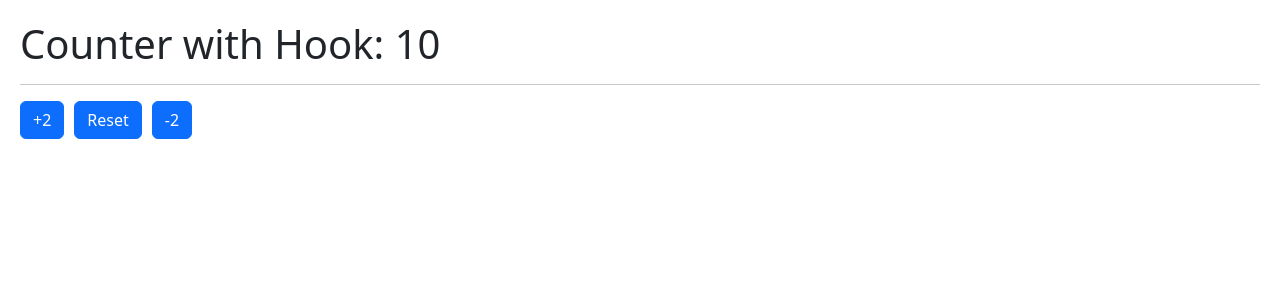
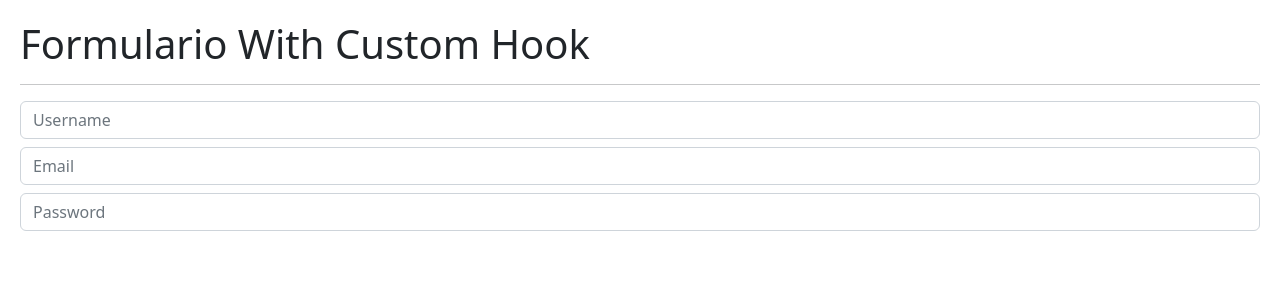
Before and after one commit to margaritaigle/react-course-HooksApp, a React (Vite) app: page / in a window 1280 px wide. Shown: the top 300 px of the page. Built offline with nearby package versions, Linux system fonts and the light colour scheme.

Commit message:
FormWithCustomHooks

```diff
--- /dev/null
+++ b/src/02-useEffect/FormWithCustomHook.jsx
@@ -0,0 +1,44 @@
+import { useEffect } from "react";
+import { useForm } from "../hooks/useForm";
+
+
+export const FormWithCustomHook = () => {
+
+    const { formState, onInputChange, username, email, password} = useForm({
+        username: '',
+        email: '',
+        password: '',
+    })
+
+    // const { username, email, password } = formState;
+
+  return (
+    <>
+        <h1>Formulario With Custom Hook</h1>
+        <hr/>
+
+        <input
+            type="text"
+            className="form-control"
+            placeholder="Username"
+            name="username"
+            value={ username }
+            onChange={onInputChange} />
+        <input
+            type="email"
+            className="form-control mt-2"
+            placeholder="Email"
+            name="email"
+            value={ email }
+            onChange={onInputChange} />
+        <input
+            type="passwoerd"
+            className="form-control mt-2"
+            placeholder="Password"
+            name="password"
+            value={ password }
+            onChange={onInputChange} />
+
+    </>
+  )
+}
--- /dev/null
+++ b/src/02-useEffect/SimpleForm.jsx
@@ -0,0 +1,58 @@
+import { useState, useEffect } from "react";
+import { Message } from "./Message";
+
+
+export const SimpleForm = () => {
+    const [formState, setFormState] = useState({
+        username: '',
+        email: '',
+    });
+
+    const { username, email } = formState;
+
+    const onInputChange = ({target}) => {
+        const { name, value } = target;
+        setFormState({
+            ...formState,
+            [ name ]: value,
+        });
+    }
+
+    useEffect(() => {
+        // console.log('use effect')
+      }, []);
+
+    useEffect(() => {
+    //   console.log('formState changed')
+    }, [formState]);
+
+    useEffect(() => {
+        // console.log('email changed')
+      }, [email]);
+
+  return (
+    <>
+        <h1>Formulario Simple</h1>
+        <hr/>
+
+        <input
+            type="text"
+            className="form-control"
+            placeholder="Username"
+            name="username"
+            value={username}
+            onChange={onInputChange} />
+        <input
+            type="email"
+            className="form-control mt-2"
+            placeholder="usuario@gmail.com"
+            name="email"
+            value={email}
+            onChange={onInputChange} />
+
+        {
+            (username === 'maguigle') && <Message />
+        }
+    </>
+  )
+}
--- /dev/null
+++ b/src/hooks/useForm.js
@@ -0,0 +1,19 @@
+import { useState } from "react";
+
+export const useForm = ( initialForm = {}) => {
+    const [formState, setFormState] = useState( initialForm );
+
+    const onInputChange = ({ target }) => {
+        const { name, value } = target;
+        setFormState({
+            ...formState,
+            [ name ]: value,
+        });
+    }
+
+  return {
+    ...formState,
+    formState,
+    onInputChange,
+  }
+}
--- a/src/main.jsx
+++ b/src/main.jsx
@@ -1,12 +1,14 @@
 import React from 'react';
 import ReactDOM from 'react-dom/client';
-import { CounterWithCustomHook } from './01-useState/CounterWithCustomHook';
+import './index.css';
+// import { HooksApp } from './HooksApp';
 // import { CounterApp } from './01-useState/CounterApp';
-// import { HooksApp } from './HooksApp';
-import './index.css';
+// import { CounterWithCustomHook } from './01-useState/CounterWithCustomHook';
+// import { SimpleForm } from './02-useEffect/SimpleForm';
+import { FormWithCustomHook } from './02-useEffect/FormWithCustomHook';
 
 ReactDOM.createRoot(document.getElementById('root')).render(
-  <React.StrictMode>
-    <CounterWithCustomHook />
-  </React.StrictMode>
+  // <React.StrictMode>
+    <FormWithCustomHook />
+  /* </React.StrictMode> */
 )
```
Also changed, not shown: src/02-useEffect/Message.jsx (added, +28 -0 lines).
